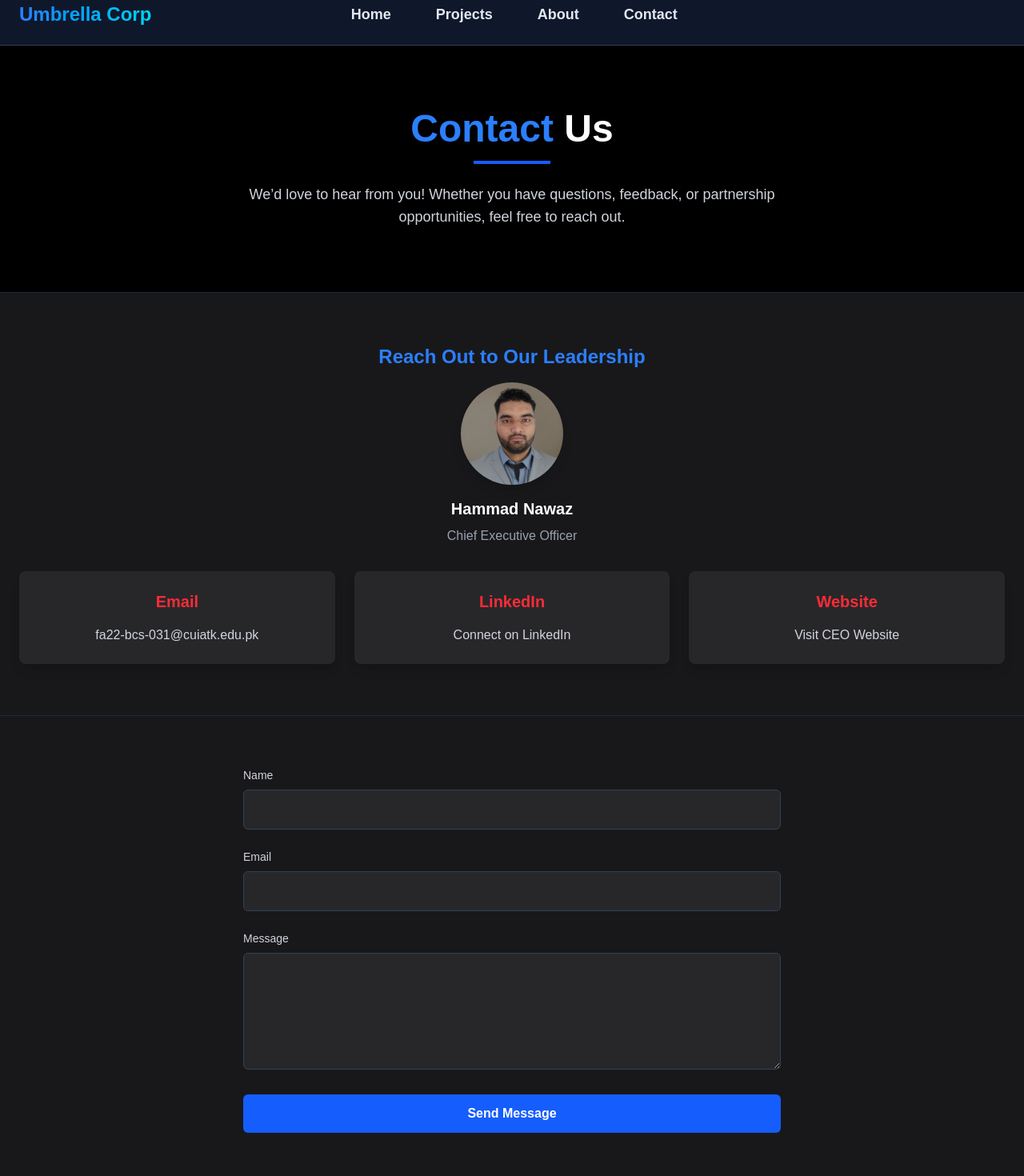
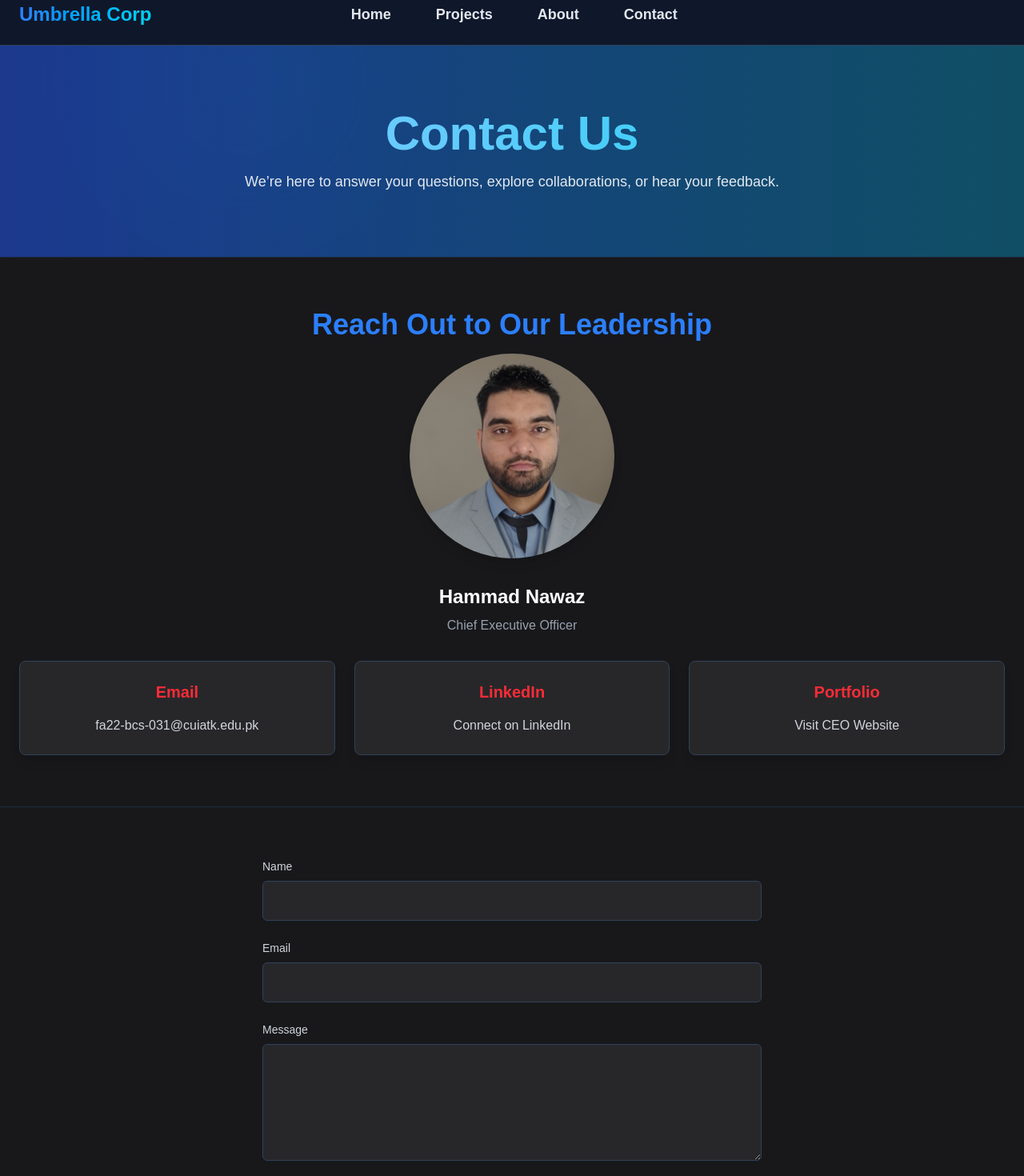
Before and after one commit to Hammad576/UmbrellaCarporation, a Next.js app in the folder umbrella/: page /contact in a window 1280 px wide. Shown: the part 20-1490 px from the top of the page at 80% size. Built offline with nearby package versions, Linux system fonts and the light colour scheme.

Commit message:
Working on Improvment of Styling

```diff
--- a/umbrella/src/app/contact/page.tsx
+++ b/umbrella/src/app/contact/page.tsx
@@ -4,7 +4,7 @@ import React, { useState } from "react";
 import Image from "next/image";
 import Link from "next/link";
 import { motion } from "framer-motion";
-import Box from "../components/Box"; // Import the reusable Box component
+import Box from "../components/Box"; // Import reusable Box component
 
 export default function ContactPage() {
   const [formData, setFormData] = useState({
@@ -33,15 +33,29 @@ export default function ContactPage() {
 
   return (
     <main className="bg-zinc-900 text-white min-h-screen">
-      {/* Hero Section */}
-      <section className="relative py-20 bg-black border-b border-slate-800">
-        <div className="container mx-auto px-6 text-center">
-          <h1 className="text-4xl md:text-5xl font-bold mb-4">
-            <span className="text-blue-500">Contact</span> Us
+      {/* Hero Section with Dark Background Gradient */}
+      <section className="relative py-20 bg-gradient-to-r from-blue-900 to-cyan-900 border-b border-slate-800">
+        <div className="absolute inset-0 overflow-hidden opacity-30">
+          <motion.div
+            className="absolute w-64 h-64 rounded-full bg-blue-500/20 blur-3xl"
+            animate={{
+              x: [0, 200, 0],
+              y: [0, -100, 0],
+              scale: [1, 1.5, 1],
+            }}
+            transition={{
+              duration: 10,
+              repeat: Infinity,
+              ease: "linear",
+            }}
+          />
+        </div>
+        <div className="container mx-auto px-6 relative z-10 text-center">
+          <h1 className="text-5xl md:text-6xl font-bold mb-4 text-transparent bg-clip-text bg-gradient-to-r from-blue-300 to-cyan-400">
+            Contact Us
           </h1>
-          <div className="w-24 h-1 bg-blue-600 mx-auto mb-6"></div>
-          <p className="text-lg text-gray-300 max-w-2xl mx-auto">
-            We’d love to hear from you! Whether you have questions, feedback, or partnership opportunities, feel free to reach out.
+          <p className="text-lg text-slate-200 max-w-2xl mx-auto">
+            We’re here to answer your questions, explore collaborations, or hear your feedback.
           </p>
         </div>
       </section>
@@ -49,21 +63,19 @@ export default function ContactPage() {
       {/* CEO Section */}
       <section className="py-16 bg-zinc-900 border-b border-slate-800">
         <div className="container mx-auto px-6 text-center">
-          <h2 className="text-2xl font-bold text-blue-500 mb-4">
+          <h2 className="text-3xl md:text-4xl font-bold mb-4 text-blue-500">
             Reach Out to Our Leadership
           </h2>
-          <div className="relative w-32 h-32 mx-auto rounded-full overflow-hidden shadow-lg mb-4">
+          <div className="relative w-64 h-64 mx-auto rounded-full overflow-hidden shadow-lg mb-8">
             <Image
               src="/profile.jpg" // Replace with actual image path
               alt="Hammad Nawaz - CEO"
               fill
-              className="object-cover"
+              className="object-cover transition-transform duration-500 hover:scale-105"
             />
           </div>
-          <h3 className="text-xl font-bold text-white mb-2">Hammad Nawaz</h3>
+          <h3 className="text-2xl font-bold text-white mb-2">Hammad Nawaz</h3>
           <p className="text-gray-400 mb-4">Chief Executive Officer</p>
-
-          {/* Contact Cards Using Box Component */}
           <div className="grid grid-cols-1 md:grid-cols-3 gap-6 mt-8">
             {/* Email Card */}
             <Box
@@ -76,9 +88,8 @@ export default function ContactPage() {
                   fa22-bcs-031@cuiatk.edu.pk
                 </a>
               }
-              className="bg-zinc-800 hover:bg-zinc-700"
+              className="bg-zinc-800 border border-slate-700 hover:border-blue-500"
             />
-
             {/* LinkedIn Card */}
             <Box
               title="LinkedIn"
@@ -92,12 +103,11 @@ export default function ContactPage() {
                   Connect on LinkedIn
                 </Link>
               }
-              className="bg-zinc-800 hover:bg-zinc-700"
+              className="bg-zinc-800 border border-slate-700 hover:border-blue-500"
             />
-
             {/* Website Card */}
             <Box
-              title="Website"
+              title="Portfolio"
               description={
                 <Link
                   href="https://hammad-nawaz-portf.vercel.app/"
@@ -108,30 +118,32 @@ export default function ContactPage() {
                   Visit CEO Website
                 </Link>
               }
-              className="bg-zinc-800 hover:bg-zinc-700"
+              className="bg-zinc-800 border border-slate-700 hover:border-blue-500"
             />
           </div>
         </div>
       </section>
 
       {/* Contact Form Section */}
-      <section className="py-16">
-        <div className="container mx-auto px-6">
-          <div className="max-w-2xl mx-auto">
+      <section className="py-16 bg-zinc-900">
+        <div className="container mx-auto px-6 max-w-2xl mx-auto">
           {submitted ? (
             <div className="text-center py-16">
               <h2 className="text-2xl font-bold text-green-500 mb-4">
-                  Thank You!
+                Message Sent!
               </h2>
               <p className="text-gray-300">
-                  Your message has been successfully submitted. We’ll get back to you soon.
+                Thank you for reaching out. We’ll respond to your inquiry shortly.
               </p>
             </div>
           ) : (
             <form onSubmit={handleSubmit} className="space-y-6">
               {/* Name Field */}
               <div>
-                  <label htmlFor="name" className="block text-sm font-medium text-gray-300 mb-2">
+                <label
+                  htmlFor="name"
+                  className="block text-sm font-medium text-gray-300 mb-2"
+                >
                   Name
                 </label>
                 <input
@@ -141,13 +153,16 @@ export default function ContactPage() {
                   value={formData.name}
                   onChange={handleChange}
                   required
-                    className="w-full px-4 py-3 bg-zinc-800 border border-slate-700 rounded-md text-white focus:outline-none focus:border-blue-500"
+                  className="w-full px-4 py-3 bg-zinc-800 border border-slate-700 rounded-md text-white focus:outline-none focus:border-blue-500 transition-all duration-200"
                 />
               </div>
 
               {/* Email Field */}
               <div>
-                  <label htmlFor="email" className="block text-sm font-medium text-gray-300 mb-2">
+                <label
+                  htmlFor="email"
+                  className="block text-sm font-medium text-gray-300 mb-2"
+                >
                   Email
                 </label>
                 <input
@@ -157,13 +172,16 @@ export default function ContactPage() {
                   value={formData.email}
                   onChange={handleChange}
                   required
-                    className="w-full px-4 py-3 bg-zinc-800 border border-slate-700 rounded-md text-white focus:outline-none focus:border-blue-500"
+                  className="w-full px-4 py-3 bg-zinc-800 border border-slate-700 rounded-md text-white focus:outline-none focus:border-blue-500 transition-all duration-200"
                 />
               </div>
 
               {/* Message Field */}
               <div>
-                  <label htmlFor="message" className="block text-sm font-medium text-gray-300 mb-2">
+                <label
+                  htmlFor="message"
+                  className="block text-sm font-medium text-gray-300 mb-2"
+                >
                   Message
                 </label>
                 <textarea
@@ -173,23 +191,22 @@ export default function ContactPage() {
                   value={formData.message}
                   onChange={handleChange}
                   required
-                    className="w-full px-4 py-3 bg-zinc-800 border border-slate-700 rounded-md text-white focus:outline-none focus:border-blue-500"
+                  className="w-full px-4 py-3 bg-zinc-800 border border-slate-700 rounded-md text-white focus:outline-none focus:border-blue-500 transition-all duration-200"
                 ></textarea>
               </div>
 
-                {/* Submit Button */}
+              {/* Submit Button with Animation */}
               <motion.button
                 type="submit"
                 whileHover={{ scale: 1.05 }}
                 whileTap={{ scale: 0.95 }}
-                  className="w-full px-6 py-3 bg-blue-600 text-white rounded-md font-semibold transition-all hover:bg-blue-700"
+                className="w-full px-6 py-3 bg-gradient-to-r from-blue-600 to-cyan-500 text-white rounded-md font-semibold transition-all hover:from-blue-700 hover:to-cyan-600"
               >
                 Send Message
               </motion.button>
             </form>
           )}
         </div>
-        </div>
       </section>
     </main>
   );
```
Also changed, not shown: umbrella/src/app/components/Home.tsx (+7 -5 lines). Lines whose indentation alone changed are shown as unchanged.
